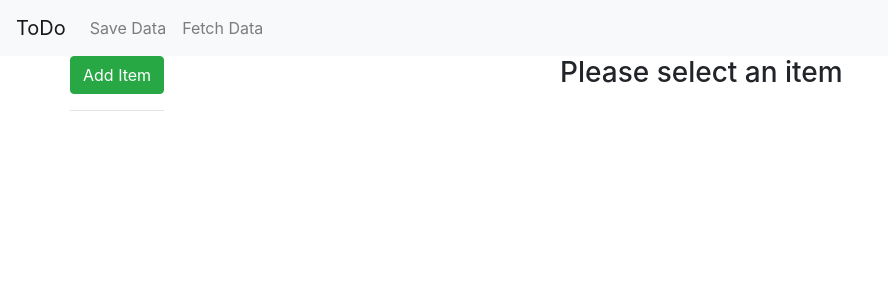
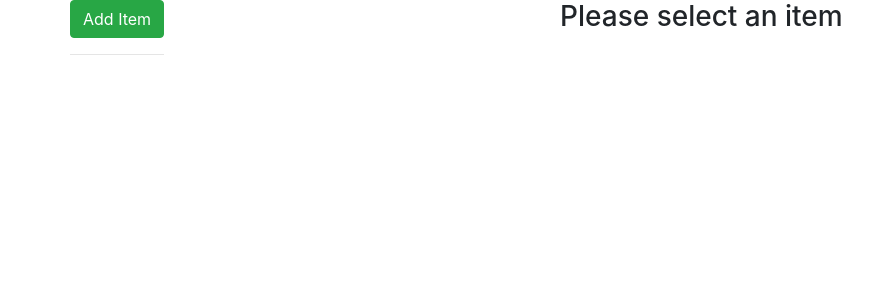
Before and after one commit to ddang9390/ToDo-Spring, an Angular app in the folder todo-spring/: page / in a window 1280 px wide. Shown: the top 300 px of the page, without its empty margins (0-888 px from the left). Built offline with nearby package versions, Linux system fonts and the light colour scheme.

Commit message:
Removed unnecessary component and changed 'time' to string type

```diff
--- a/todo-spring/src/app/app.component.html
+++ b/todo-spring/src/app/app.component.html
@@ -1,4 +1,3 @@
-<app-header></app-header>
 <div class="container">
   <div class="row">
     <div class="col-md-12">
--- a/todo-spring/src/app/app.module.ts
+++ b/todo-spring/src/app/app.module.ts
@@ -12,7 +12,6 @@ import { ListEditComponent } from './list-edit/list-edit.component';
 import { ListStartComponent } from './list-start/list-start.component';
 import { ItemsComponent } from './items/items.component';
 import { ItemDetailsComponent } from './item-details/item-details.component';
-import { HeaderComponent } from './header/header.component';
 import { DataService } from './data.service';
 import { MinDateDirective } from './min-date.directive';
 
@@ -25,7 +24,6 @@ import { MinDateDirective } from './min-date.directive';
     ListStartComponent,
     ItemsComponent,
     ItemDetailsComponent,
-    HeaderComponent,
     MinDateDirective
   ],
   imports: [
--- a/todo-spring/src/app/header/header.component.html
+++ /dev/null
@@ -1,12 +0,0 @@
-<nav class="navbar navbar-expand-lg navbar-light bg-light">
-  <div class="navbar-header">
-    <a href="#" class="navbar-brand">ToDo</a>
-  </div>
-
-  <div class="collapse navbar-collapse">
-    <ul class="navbar-nav">
-        <li><a class="nav-link" (click)="onSaveData()">Save Data</a></li>
-        <li><a class="nav-link" (click)="onFetchData()">Fetch Data</a></li>
-    </ul>
-  </div>
-</nav>
--- a/todo-spring/src/app/header/header.component.ts
+++ /dev/null
@@ -1,27 +0,0 @@
-import { Component, OnInit } from '@angular/core';
-import { DataService } from '../data.service';
-
-@Component({
-  selector: 'app-header',
-  templateUrl: './header.component.html',
-  styleUrls: ['./header.component.css']
-})
-export class HeaderComponent implements OnInit {
-
-  constructor(private dataService: DataService) { }
-
-  ngOnInit() {
-  }
-
-  onSaveData(){
-    this.dataService.putData().subscribe(
-      (response: Response) => {
-        console.log(response);
-      }
-    );
-  }
-
-  onFetchData(){
-    this.dataService.getData();
-  }
-}
--- a/todo-spring/src/app/item.ts
+++ b/todo-spring/src/app/item.ts
@@ -1,9 +1,9 @@
 export class Item {
     public name: string;
     public desc: string;
-    public time: Date;
+    public time: string;
 
-    constructor(name: string, desc: string, time: Date){
+    constructor(name: string, desc: string, time: string){
         this.name = name;
         this.desc = desc;
         this.time = time;
```
Also changed, not shown: todo-spring/src/app/header/header.component.css (deleted).
